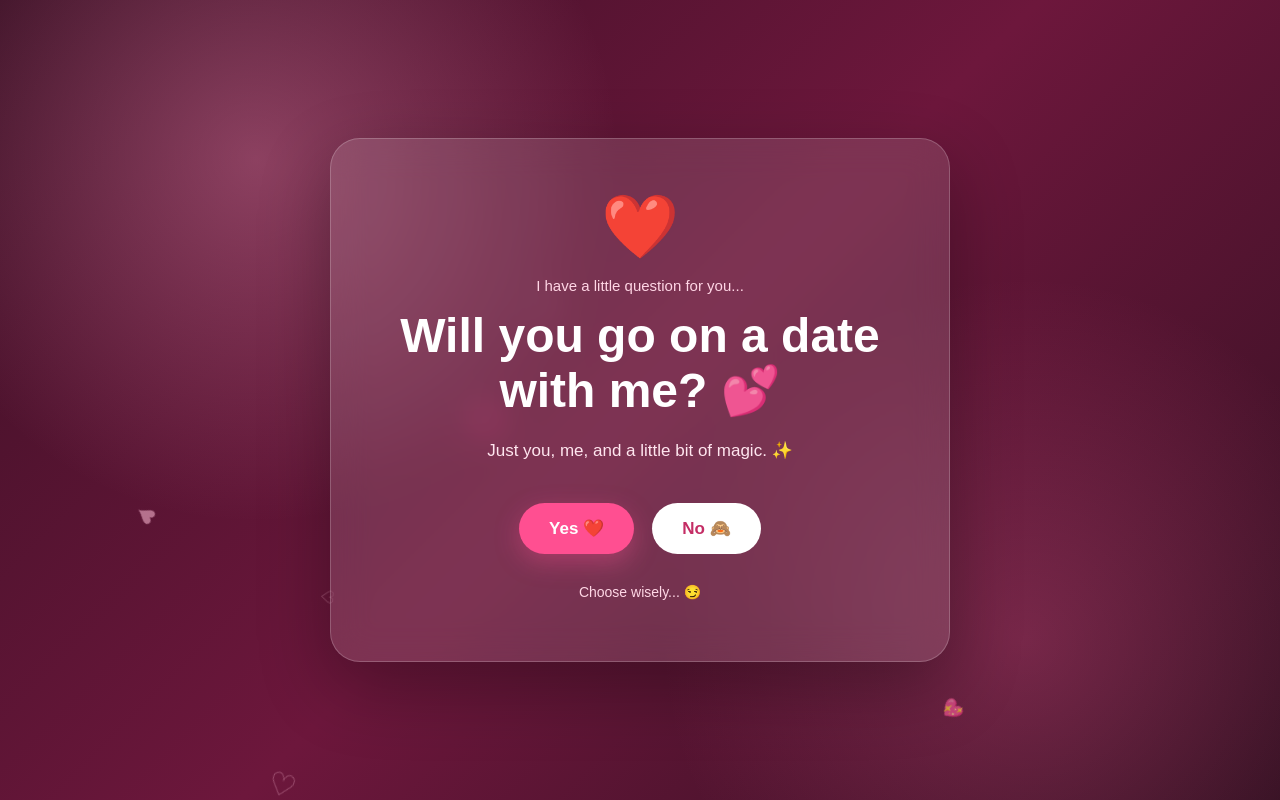
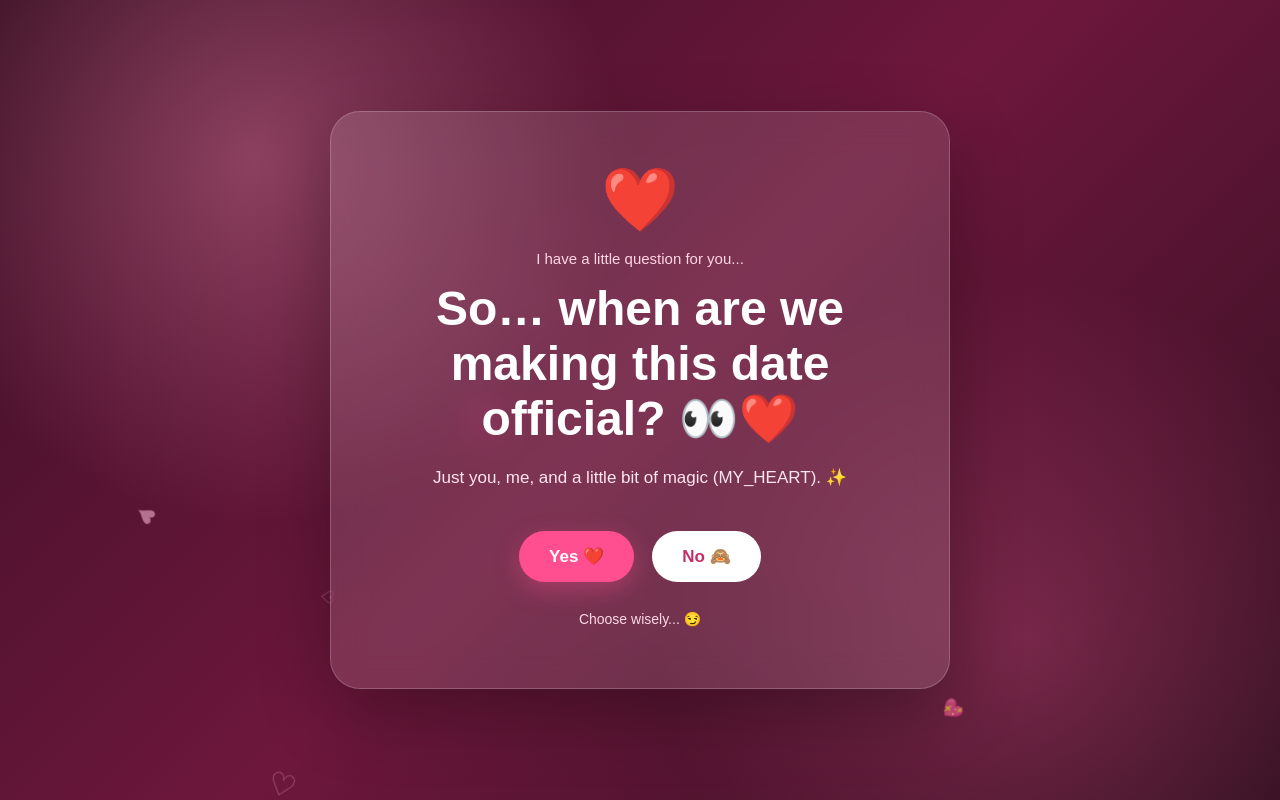
Before and after one commit to ahmadraj001/date-invitation, a plain HTML site: page index.html in a window 1280 px wide. Drawn offline with Linux system fonts and the light colour scheme.

Commit message:
Update index.html

```diff
--- a/index.html
+++ b/index.html
@@ -20,10 +20,10 @@
 
         <p class="small-text">I have a little question for you...</p>
 
-        <h1>Will you go on a date with me? 💕</h1>
+        <h1>So… when are we making this date official? 👀❤️</h1>
 
         <p class="message">
-            Just you, me, and a little bit of magic. ✨
+            Just you, me, and a little bit of magic (MY_HEART). ✨
         </p>
 
         <div class="buttons">
```
